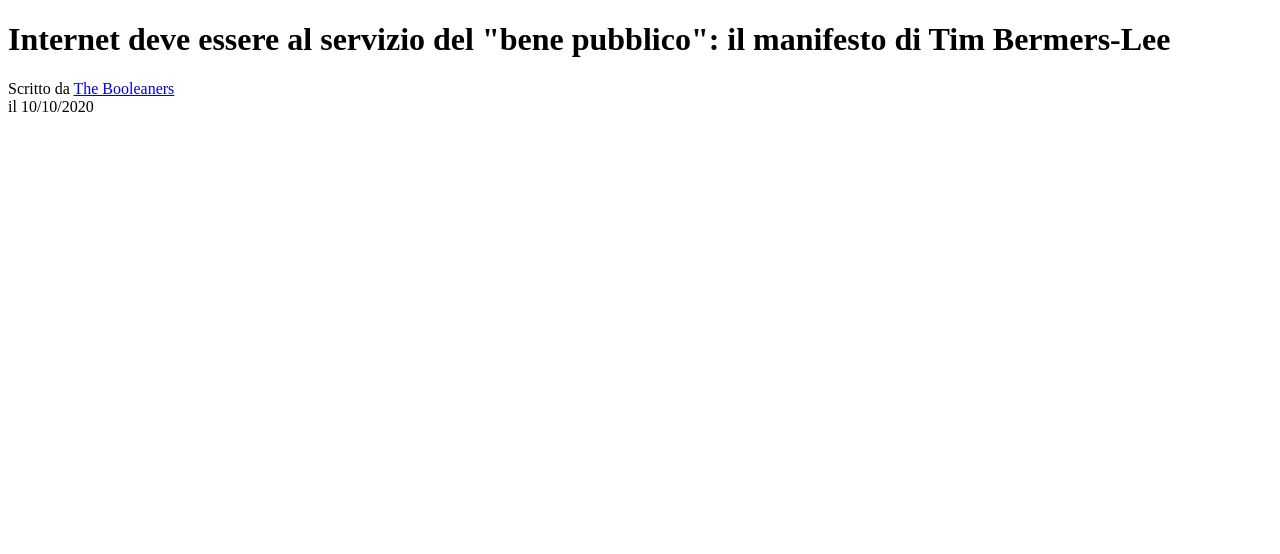
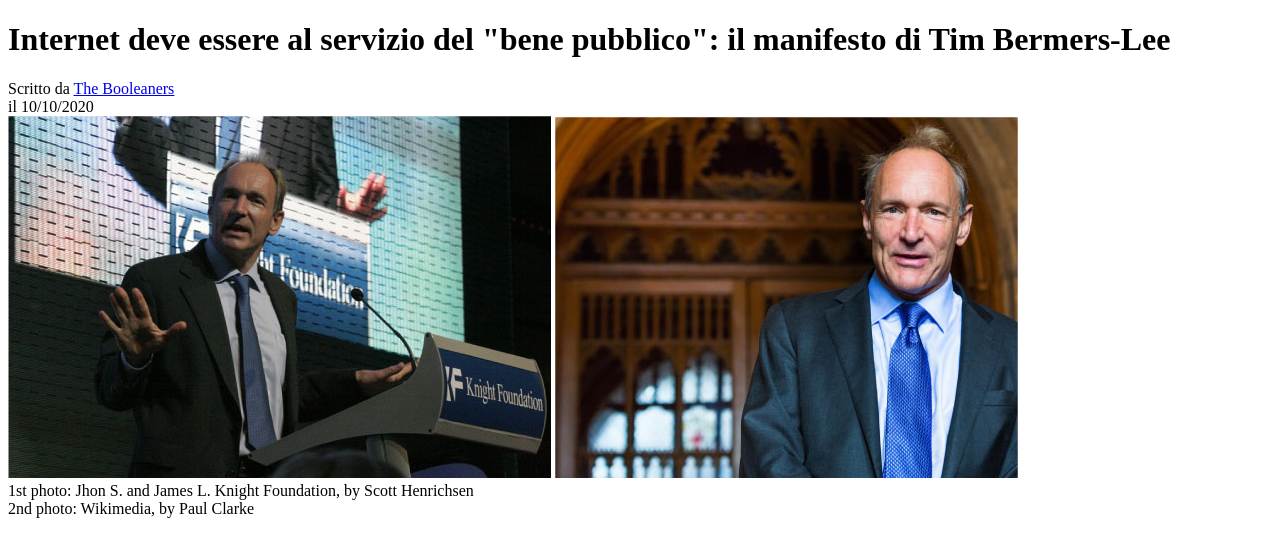
Before and after one commit to LaSe28/html-css-booleaner, a plain HTML site: page index.html in a window 1280 px wide. Drawn offline with Linux system fonts and the light colour scheme.

Commit message:
add images

```diff
--- a/index.html
+++ b/index.html
@@ -18,7 +18,16 @@
     </header>
 
     <main>
+        <section>
+            <img src="img/tim-1.jpg" alt="foto di Tim durante un discorso">
+            <img src="img/tim-2.jpg" alt="foto di Tim">
+            <div class="descrizione">1st photo: Jhon S. and James L. Knight Foundation, by Scott Henrichsen <br>
+                2nd photo: Wikimedia, by Paul Clarke
+            </div>
+        </section>
+        <section>
 
+        </section>
 
     </main>
 
```
